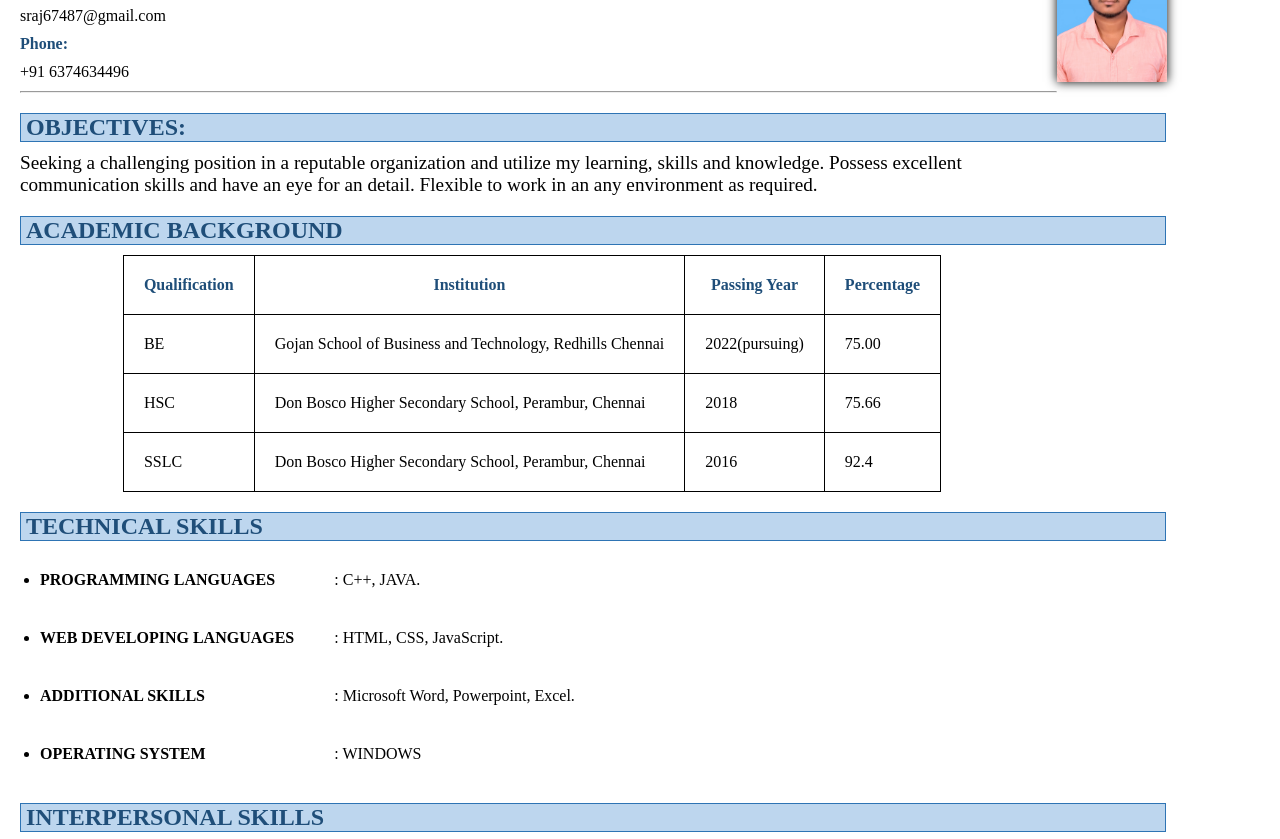
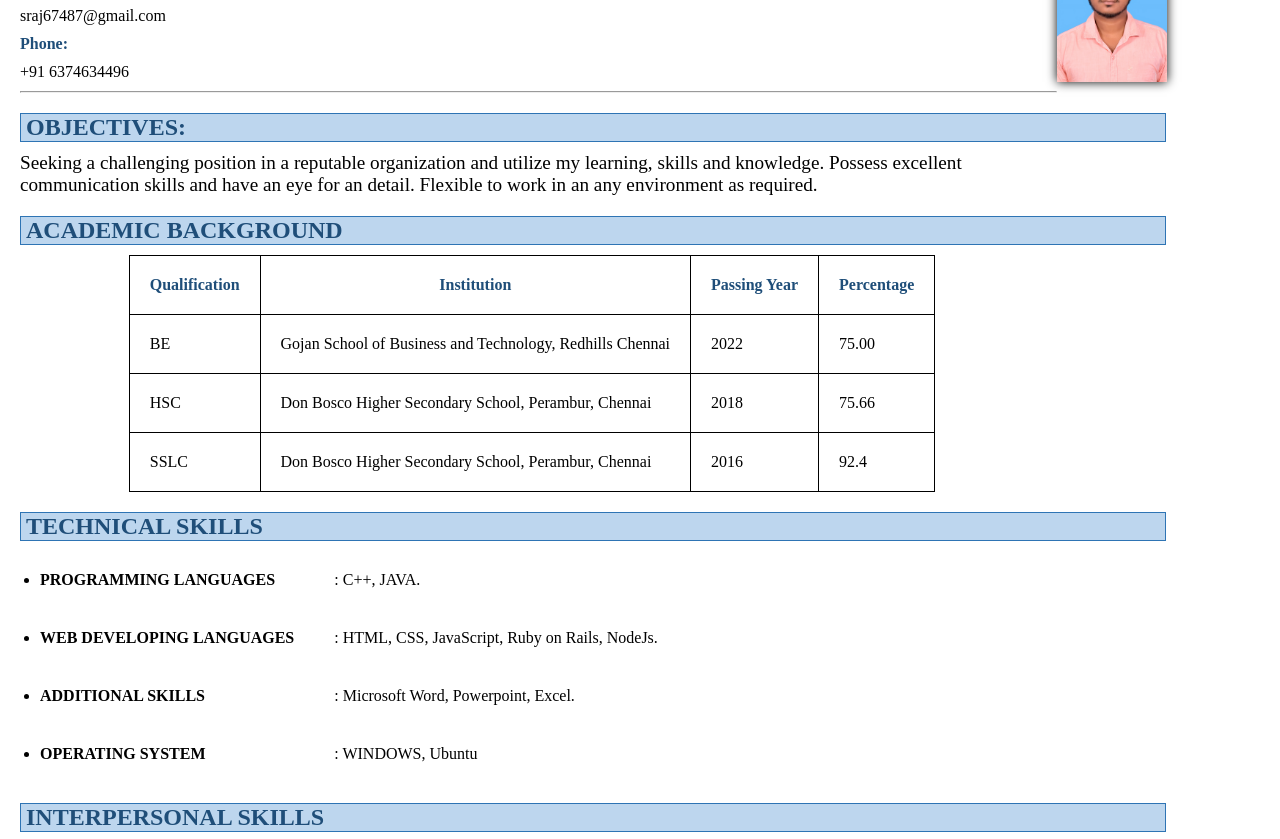
Before and after one commit to Saranrajeng/AdvFrontEnd, a plain HTML site: page resume/index.html in a window 1280 px wide. Shown: the part 88-927 px from the top of the page. Drawn offline with Linux system fonts and the light colour scheme.

Commit message:
Update index.html

```diff
--- a/resume/index.html
+++ b/resume/index.html
@@ -36,7 +36,7 @@
              <center><TABLE>
                 <tr><th>Qualification</th>
                <th>Institution</th><th>Passing Year</th><th>Percentage</th></tr>
-               <tr><td>BE</td><td>Gojan School of Business and Technology, Redhills Chennai</td><td>2022(pursuing)</td><td>75.00</td></tr>
+               <tr><td>BE</td><td>Gojan School of Business and Technology, Redhills Chennai</td><td>2022</td><td>75.00</td></tr>
                <tr><td>HSC</td><td>Don Bosco Higher Secondary School, Perambur, Chennai</td><td>2018</td><td>75.66</td></tr>
                <tr><td>SSLC</td><td>Don Bosco Higher Secondary School, Perambur, Chennai</td><td>2016</td><td>92.4</td></tr>
             </TABLE></center>
@@ -47,13 +47,13 @@
             </ul></td><td id="td" >: C++, JAVA. </td></tr>
             <tr><td id="td"> <ul>
                 <li><strong>WEB DEVELOPING LANGUAGES</strong></li>
-            </ul></td><td id="td" >: HTML, CSS, JavaScript. </td></tr>
+            </ul></td><td id="td" >: HTML, CSS, JavaScript, Ruby on Rails, NodeJs. </td></tr>
             <tr><td id="td"> <ul>
                 <li><strong>ADDITIONAL SKILLS</strong></li>
             </ul></td><td id="td" >: Microsoft Word, Powerpoint, Excel. </td></tr>
             <tr><td id="td"> <ul>
                 <li><strong>OPERATING SYSTEM</strong></li>
-            </ul></td><td id="td" >: WINDOWS </td></tr>
+            </ul></td><td id="td" >: WINDOWS, Ubuntu </td></tr>
         </TABLE>
         <h2>INTERPERSONAL SKILLS</h2>
         <div class="tec">
@@ -87,7 +87,6 @@
         <a href="https://github.com/Saranrajeng" class="fa fa-github" target="-blank" ></a>
         <a href="#" class="fa fa-facebook"></a>
         <a href="https://www.linkedin.com/in/saran-raj-g-bb7520223" target="-blank" class="fa fa-linkedin"></a>
-        <a href="https://www.instagram.com/thanimai_kadhalan_saran/" target="-blank" class="fa fa-instagram"></a>
         <a href="index1.html">Click Me for see my simple web projects</a>
     </footer>
 </body>
```
